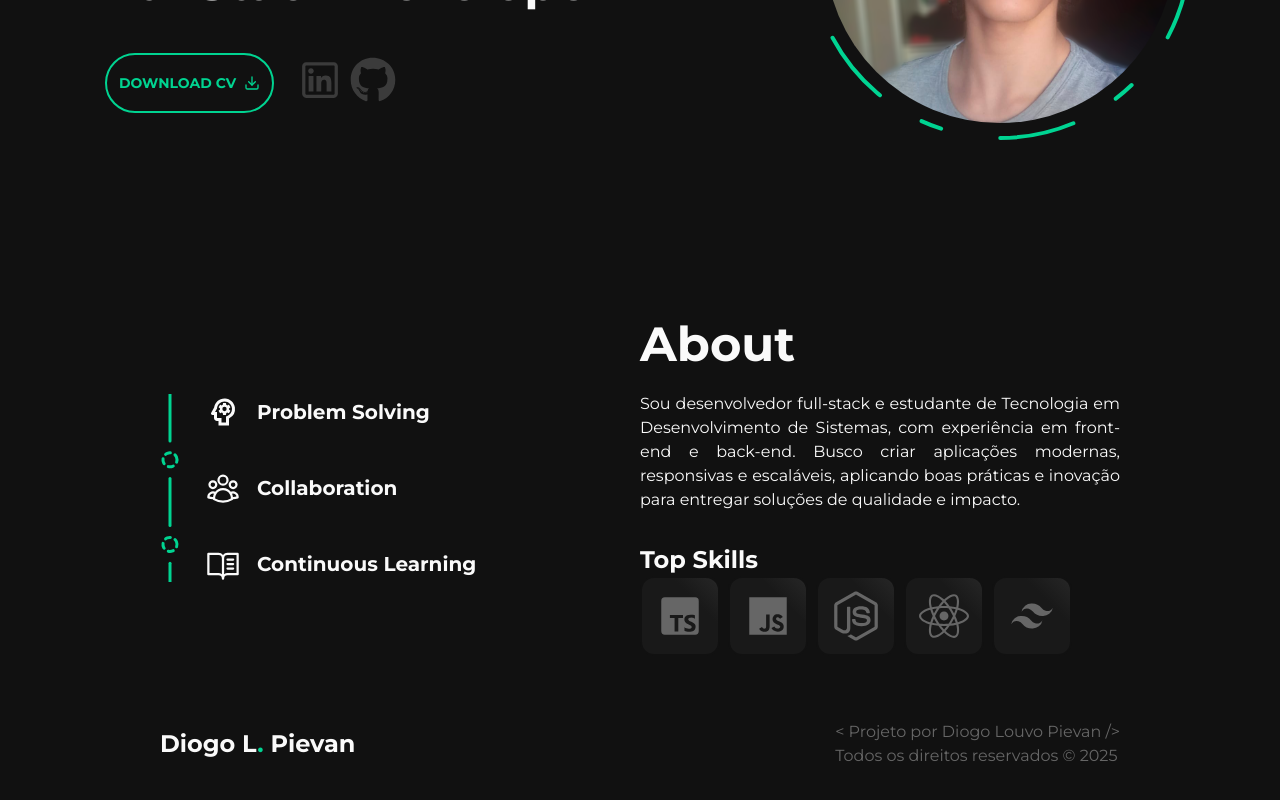
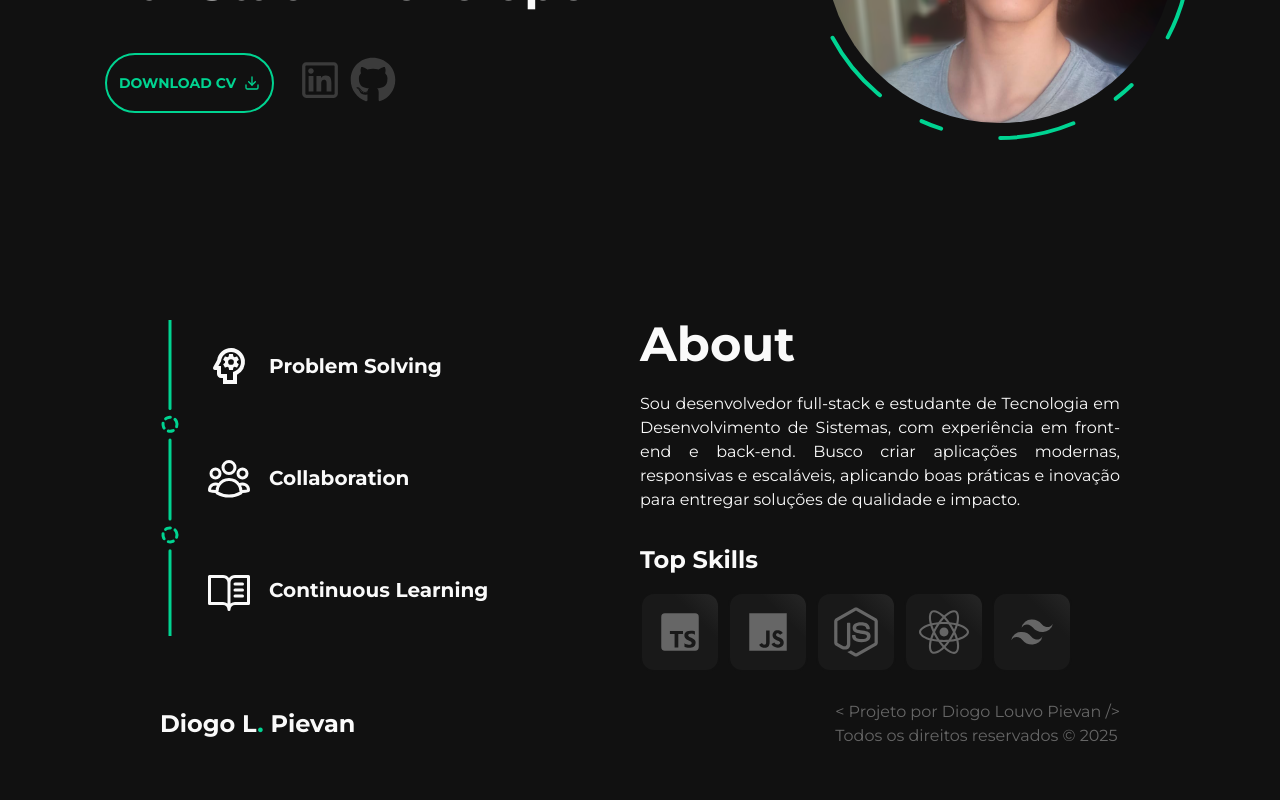
Before and after one commit to diogolpievan/portfolio, a Next.js app: page / in a window 1280 px wide. Shown: the part 492-1292 px from the top of the page. Built offline with nearby package versions, Linux system fonts and the light colour scheme.

Commit message:
feat: about section finalized

```diff
--- a/src/components/about-section/index.tsx
+++ b/src/components/about-section/index.tsx
@@ -11,10 +11,10 @@ export const AboutSection = () => {
   return (
     <section
       id="about"
-      className="container flex flex-col lg:flex-row gap-0 py-16 justify-between lg:px-40 items-center"
+      className="container flex flex-col lg:flex-row gap-0 py-16 justify-between xl:px-40 items-start min-h-[380px] xl:h-[380px] p-10 lg:p-0"
     >
-      <div className="flex-1 flex text-2xl">
-        <motion.div>
+      <div className="flex-1 hidden lg:flex text-2xl h-full">
+        <motion.div className="flex items-stretch h-full ">
           <motion.svg
             width="25px"
             height="100%"
@@ -24,7 +24,7 @@ export const AboutSection = () => {
               x1="10"
               y1="0"
               x2="10"
-              y2="25%"
+              y2="28%"
               strokeWidth={3}
               stroke="#00d491"
               strokeLinecap="round"
@@ -32,7 +32,7 @@ export const AboutSection = () => {
             />
             <motion.circle
               cx="10"
-              cy="35%"
+              cy="33%"
               r="7"
               fill="transparent"
               stroke="#00d491"
@@ -52,9 +52,9 @@ export const AboutSection = () => {
             />
             <motion.line
               x1="10"
-              y1="45%"
+              y1="38%"
               x2="10"
-              y2="70%"
+              y2="63%"
               strokeWidth={3}
               stroke="#00d491"
               strokeLinecap="round"
@@ -62,7 +62,7 @@ export const AboutSection = () => {
             />
             <motion.circle
               cx="10"
-              cy="80%"
+              cy="68%"
               r="7"
               fill="transparent"
               stroke="#00d491"
@@ -82,7 +82,7 @@ export const AboutSection = () => {
             />
             <motion.line
               x1="10"
-              y1="90%"
+              y1="73%"
               x2="10"
               y2="100%"
               strokeWidth={3}
@@ -93,34 +93,37 @@ export const AboutSection = () => {
           </motion.svg>
         </motion.div>
 
-        <div className="flex justify-center ml-5 items-start flex-col gap-10">
+        <div className="flex justify-center ml-5 items-start flex-col gap-5 h-full">
           <div className="flex items-center justify-start flex-1 gap-4">
-            <MdOutlinePsychology className="text-4xl " />
+            <MdOutlinePsychology className="text-5xl" />
             <h4 className="text-xl font-bold">Problem Solving</h4>
           </div>
           <div className="flex items-center justify-start flex-1 gap-4">
-            <HiOutlineUserGroup className="text-4xl" />
+            <HiOutlineUserGroup className="text-5xl" />
             <h4 className="text-xl font-bold">Collaboration</h4>
           </div>
           <div className="flex items-center justify-start flex-1 gap-4">
-            <PiBookOpenText className="text-4xl" />
+            <PiBookOpenText className="text-5xl" />
             <h4 className="text-xl font-bold">Continuous Learning</h4>
           </div>
         </div>
       </div>
 
       <div className="flex-1">
-        <h2 className="font-bold text-2xl lg:text-5xl">About</h2>
-        <p className="text-justify mt-6">
-          Sou desenvolvedor full-stack e estudante de Tecnologia em
-          Desenvolvimento de Sistemas, com experiência em front-end e back-end.
-          Busco criar aplicações modernas, responsivas e escaláveis, aplicando
-          boas práticas e inovação para entregar soluções de qualidade e
-          impacto.
-        </p>
-        <div className="flex mt-8 flex-col">
+        <div>
+          <h2 className="font-bold text-3xl lg:text-5xl">About</h2>
+          <p className="text-justify mt-6">
+            Sou desenvolvedor full-stack e estudante de Tecnologia em
+            Desenvolvimento de Sistemas, com experiência em front-end e
+            back-end. Busco criar aplicações modernas, responsivas e escaláveis,
+            aplicando boas práticas e inovação para entregar soluções de
+            qualidade e impacto.
+          </p>
+        </div>
+
+        <div className="flex flex-col mt-8 justify-center items-center md:justify-start md:items-stretch">
           <h3 className="font-bold text-2xl">Top Skills</h3>
-          <div className="flex gap-2">
+          <div className="flex gap-2 mt-4 flex-wrap justify-center items-center sm:justify-start sm:items-stretch">
             <Skill
               name="bi:BiLogoTypescript"
               label="TypeScript"
```
